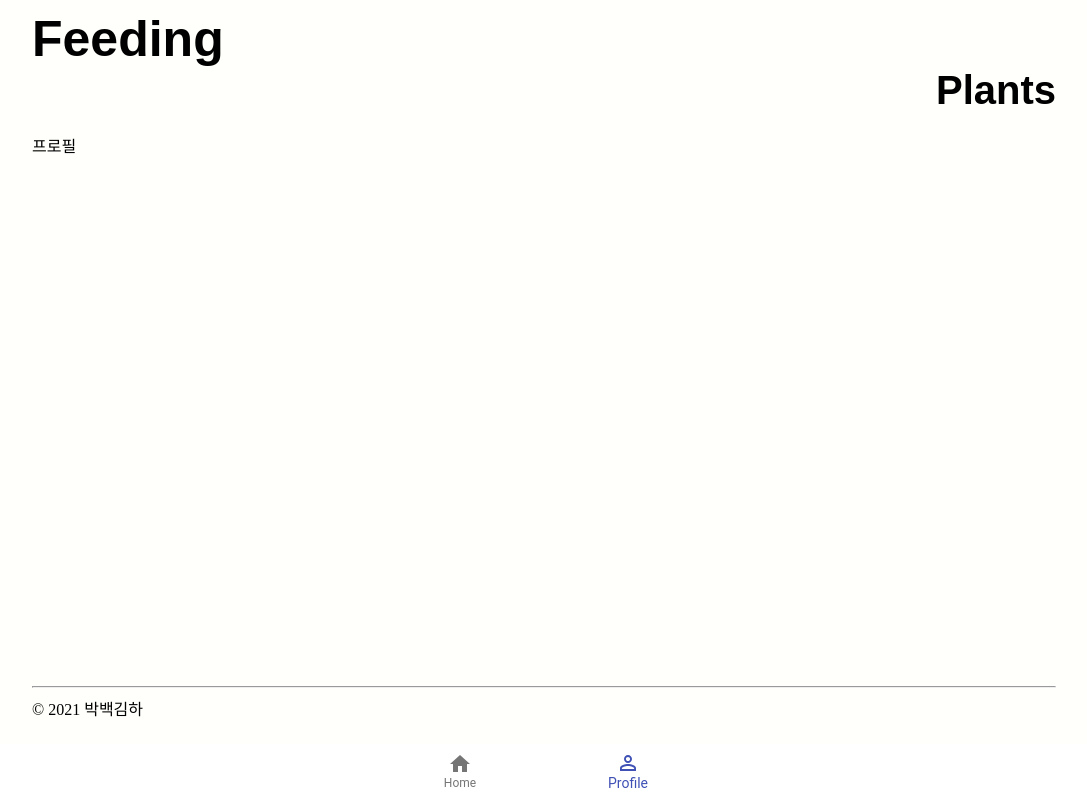
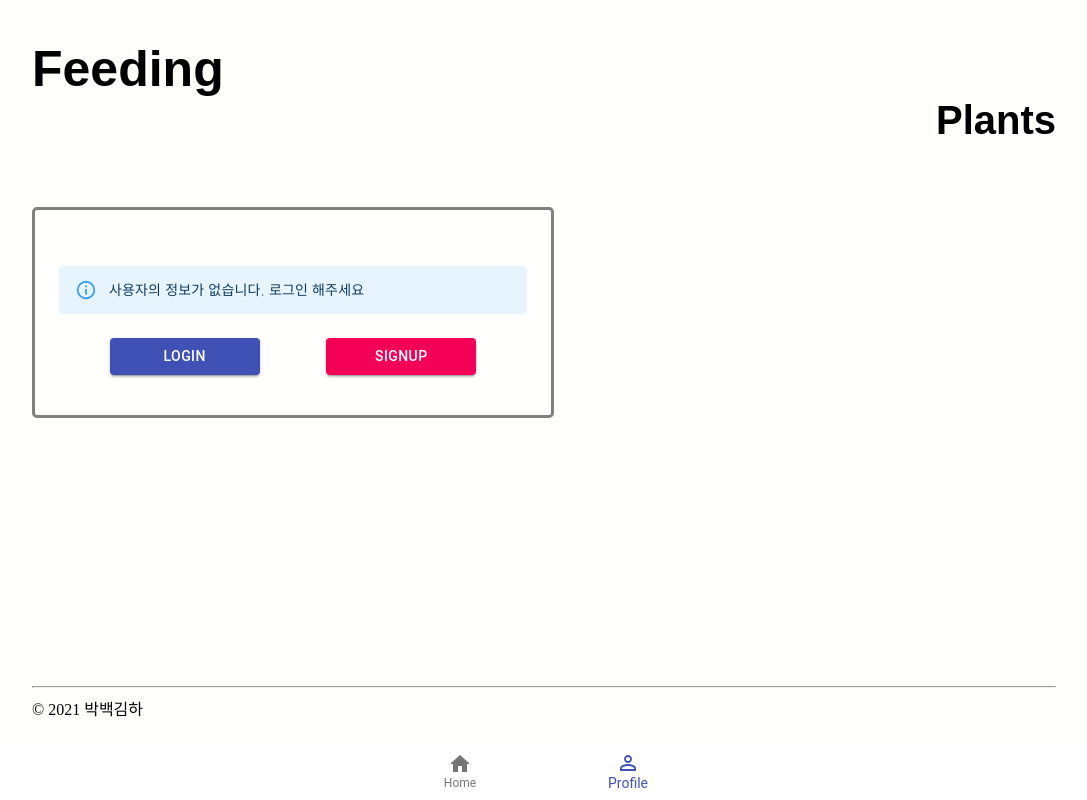
Before and after one commit to 0-ho98/feeding-plants, a React (Create React App) app in the folder client/: page / in a window 1280 px wide. Both pictures are taken after a click on the button "Profile". Shown: the whole page, without its empty margins (96-1183 px from the left). Built offline with nearby package versions, Linux system fonts and the light colour scheme; a web font is replaced by a local one.

Commit message:
프로필 레이아웃 구성

```diff
--- a/client/package.json
+++ b/client/package.json
@@ -5,6 +5,7 @@
   "dependencies": {
     "@material-ui/core": "^4.11.3",
     "@material-ui/icons": "^4.11.2",
+    "@material-ui/lab": "^4.0.0-alpha.57",
     "@testing-library/jest-dom": "^5.11.4",
     "@testing-library/react": "^11.1.0",
     "@testing-library/user-event": "^12.1.10",
@@ -43,6 +44,5 @@
   "devDependencies": {
     "gh-pages": "^3.1.0"
   },
-  "homepage" : "https://0-ho98.github.io/feeding-plants/"
-
+  "homepage": "https://0-ho98.github.io/feeding-plants/"
 }
--- a/client/src/components/Header.css
+++ b/client/src/components/Header.css
@@ -7,7 +7,7 @@ header .nomember{
     display: block;
     width: 100%;
     margin: 0 auto;
-    margin-top: 10px;
+    margin-top: 40px;
     margin-bottom: 20px;
     font-family: 'Lexend Mega', sans-serif;
 }
--- a/client/src/components/Router.js
+++ b/client/src/components/Router.js
@@ -22,7 +22,7 @@ const MyRouter = () => {
             <Auth />
           </Route>
           <Route exact path="/profile">
-            <Profile />
+            <Profile isLogin={isLogin} />
           </Route>
           <Route exact path="/adding-plants">
             <AddingPlants />
--- a/client/src/routes/Profile.js
+++ b/client/src/routes/Profile.js
@@ -1,8 +1,76 @@
 import React from "react";
+import { makeStyles } from "@material-ui/core/styles";
+import Button from "@material-ui/core/Button";
+import Alert from "@material-ui/lab/Alert";
+const useStyles = makeStyles((theme) => ({
+  container: {
+    maxWidth: "500px",
+    border: "3px solid gray",
+    margin: theme.spacing(8, 0, 0, 0),
+    padding: theme.spacing(5, 1, 5, 1),
+    borderRadius: "5px",
+    background: "#fffffe",
+    "& > *": {
+      margin: theme.spacing(2),
+    },
+  },
+  info: {
+    fontFamily: "Nanum Gothic,sans-serif",
+  },
+  button: {
+    margin: theme.spacing(3, 0, 0, 0),
+    display: "flex",
+    justifyContent: "space-evenly",
+    "& > *": {
+      width: "30%",
+    },
+  },
+}));
 
-const Profile = () =>{
-    return (
-        <div>프로필</div>
-    )
-}
+const Profile = (props) => {
+  const { isLogin } = props;
+  const classes = useStyles();
+  return (
+    <main>
+      {isLogin ? (
+        <div>
+          <div className={classes.container}>
+            <div>
+              <img src="" alt="사용자의 사진" />
+            </div>
+            <div>사용자의 이름</div>
+          </div>
+          <Button variant="contained" color="secondary">
+            LOGOUT
+          </Button>
+          {/* 그냥 아래 부분을 Home로 넘기자 */}
+          <div className={classes.container}>
+            <p>나의 식물 목록</p>
+            <div>
+              <img src="" alt="사용자의 사진" />
+            </div>
+            <div>식물의 이름</div>
+          </div>
+
+        </div>
+      ) : (
+        <div>
+          <div className={classes.container}>
+            <Alert className={classes.info} severity="info">
+              사용자의 정보가 없습니다. 로그인 해주세요
+            </Alert>
+            <div className={classes.button}>
+              <Button variant="contained" color="primary">
+                LOGIN
+              </Button>
+              <Button variant="contained" color="secondary">
+                SignUp
+              </Button>
+            </div>
+          </div>
+        </div>
+      )}
+    </main>
+  );
+};
 export default Profile;
```
Also changed, not shown: 1 other file (tests, documents, lock files or other folders).
